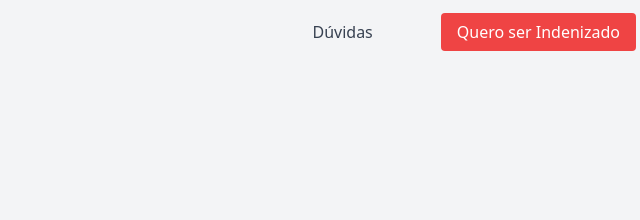
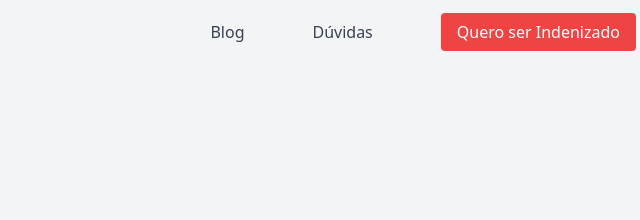
Before and after one commit to direitonacompra/direitonacompra.github.io, a plain HTML site: page 2h5FYvAAHnHd.html in a window 1280 px wide. Shown: the top 220 px of the page, 612-1252 px from the left. Drawn offline with nearby package versions, Linux system fonts and the light colour scheme.

Commit message:
Add Blog link in Header Menu

```diff
--- a/2h5FYvAAHnHd.html
+++ b/2h5FYvAAHnHd.html
@@ -21,6 +21,10 @@
             <li class="md:hidden z-90 top-4 right-6">
                 <a href="javascript:void(0)" class="text-right text-white text-4xl"
                     onclick="toggleMenu()">&times;</a>
+            </li>
+
+            <li>
+              <a href="/blog" class="mr-5 text-gray-400 md:text-gray-700 hover:text-gray-100 md:hover:text-gray-900">Blog</a>
             </li>
 
             <li>
```
Also changed, not shown: 81upXN8ciKg4.html (+4 -0 lines), cadastro-de-advogados.html (+4 -0 lines), contato.html (+4 -0 lines), duvidas.html (+4 -0 lines), index.html (+4 -0 lines), termos-de-uso.html (+4 -0 lines).
